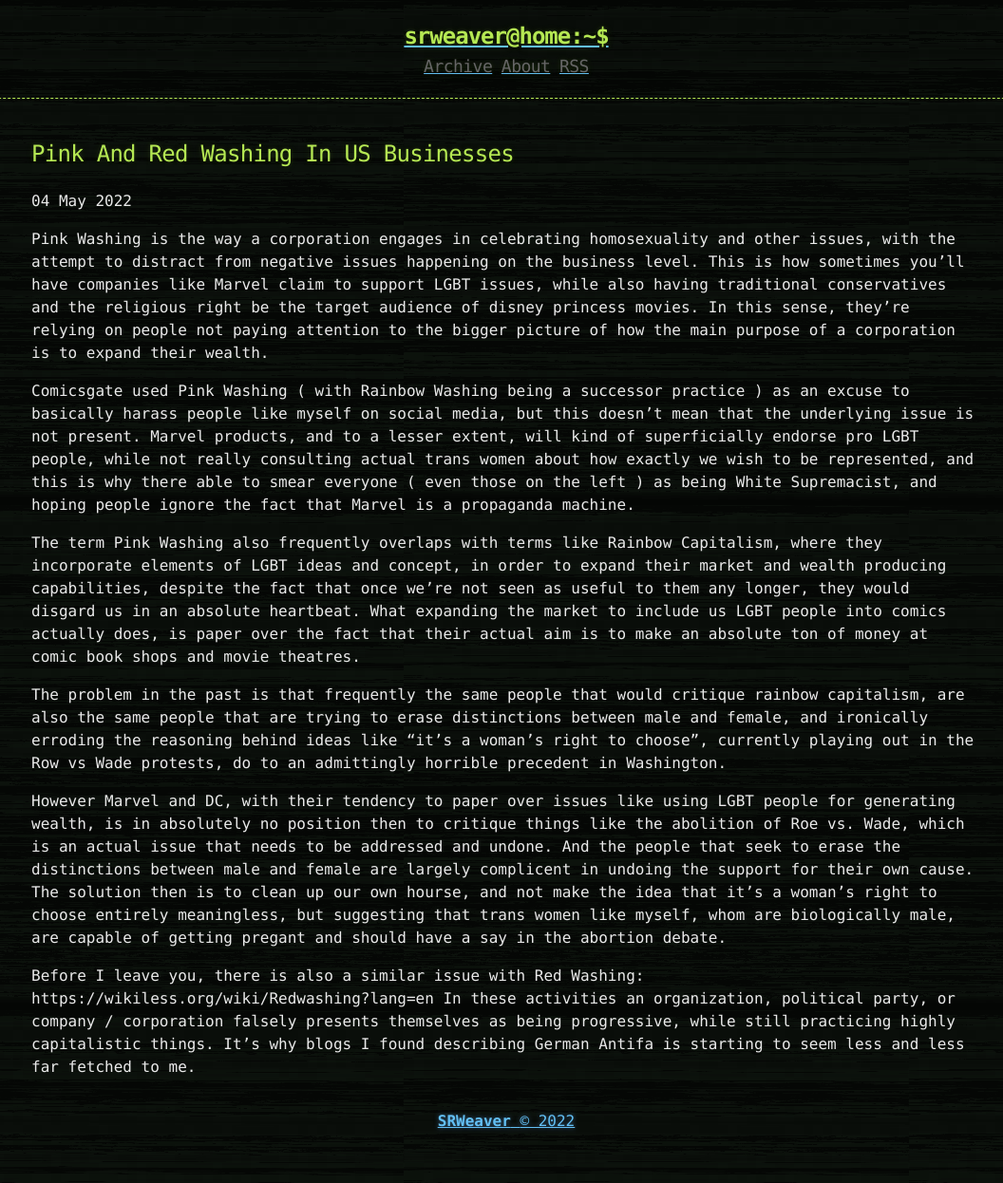
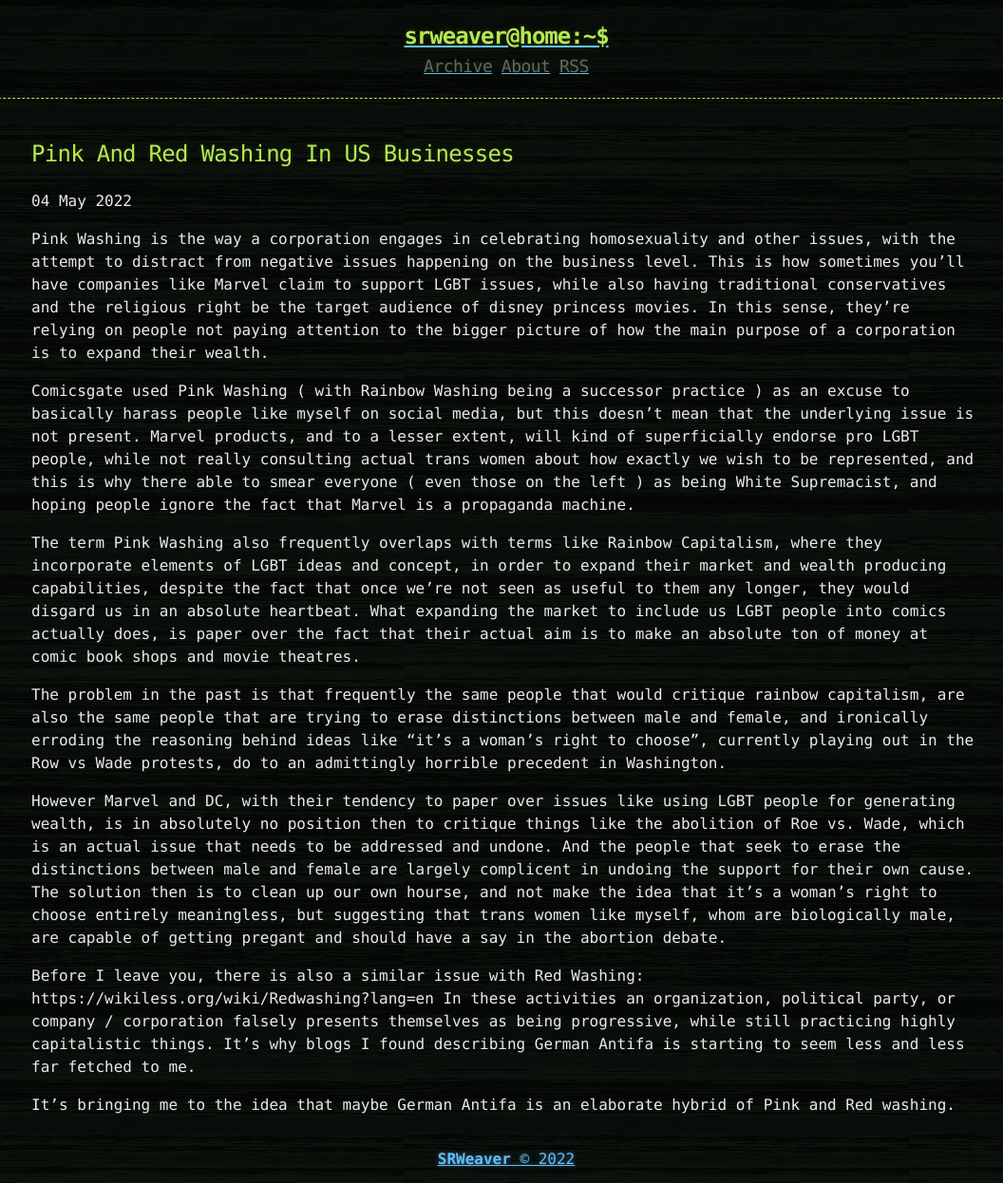
Before and after one commit to LWFlouisa/WeaverNewsletter, a Jekyll site: the page built from _posts/2022-05-04-washinginuscompanies.md, in a window 1280 px wide. Shown: the whole page at 95% size, without its empty margins (107-1163 px from the left). Built offline with Jekyll 4.4.1, drawn with Linux system fonts in a browser that asks for light colours; before the commit the page ends 1206 px from its top, so only the background shows below that.

Commit message:
Update 2022-05-04-washinginuscompanies.md

```diff
--- a/_posts/2022-05-04-washinginuscompanies.md
+++ b/_posts/2022-05-04-washinginuscompanies.md
@@ -13,3 +13,5 @@ The problem in the past is that frequently the same people that would critique r
 However Marvel and DC, with their tendency to paper over issues like using LGBT people for generating wealth, is in absolutely no position then to critique things like the abolition of Roe vs. Wade, which is an actual issue that needs to be addressed and undone. And the people that seek to erase the distinctions between male and female are largely complicent in undoing the support for their own cause. The solution then is to clean up our own hourse, and not make the idea that it's a woman's right to choose entirely meaningless, but suggesting that trans women like myself, whom are biologically male, are capable of getting pregant and should have a say in the abortion debate.
 
 Before I leave you, there is also a similar issue with Red Washing: https://wikiless.org/wiki/Redwashing?lang=en In these activities an organization, political party, or company / corporation falsely presents themselves as being progressive, while still practicing highly capitalistic things. It's why blogs I found describing German Antifa is starting to seem less and less far fetched to me.
+
+It's bringing me to the idea that maybe German Antifa is an elaborate hybrid of Pink and Red washing.
```
